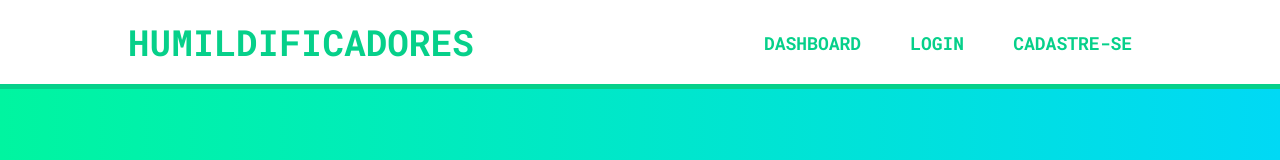
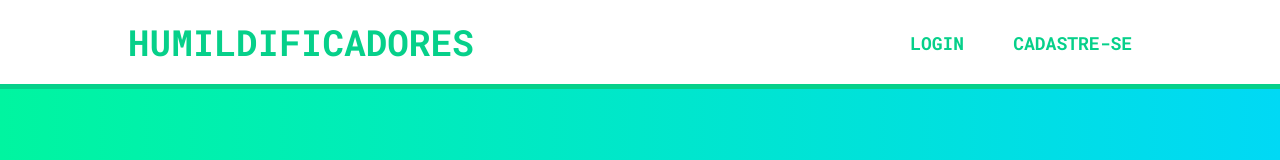
Before and after one commit to BandTec/grupo-05-cco, a plain HTML site: page Site/index.html in a window 1280 px wide. Shown: the top 160 px of the page. Drawn offline with Linux system fonts and the light colour scheme.

Commit message:
Removido Dashboard da pagina index

```diff
--- a/Site/index.html
+++ b/Site/index.html
@@ -21,7 +21,6 @@
             </div>
             <div class="nav">
                 <ul>
-                    <li><a href="login.html">Dashboard</a></li>
                     <li><a href="login.html">Login</a></li>
                     <li><a href="cadastro.html">Cadastre-se</a></li>
                 </ul>
```
